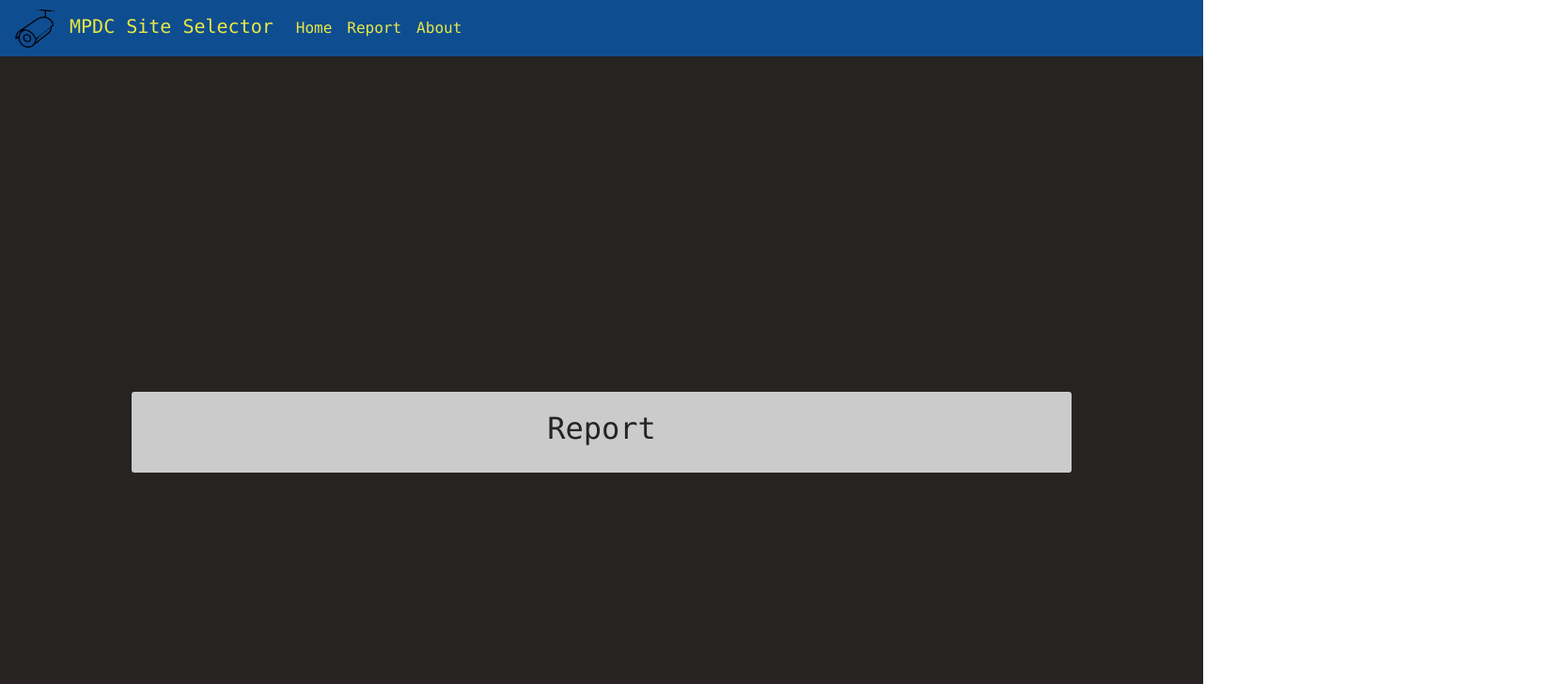
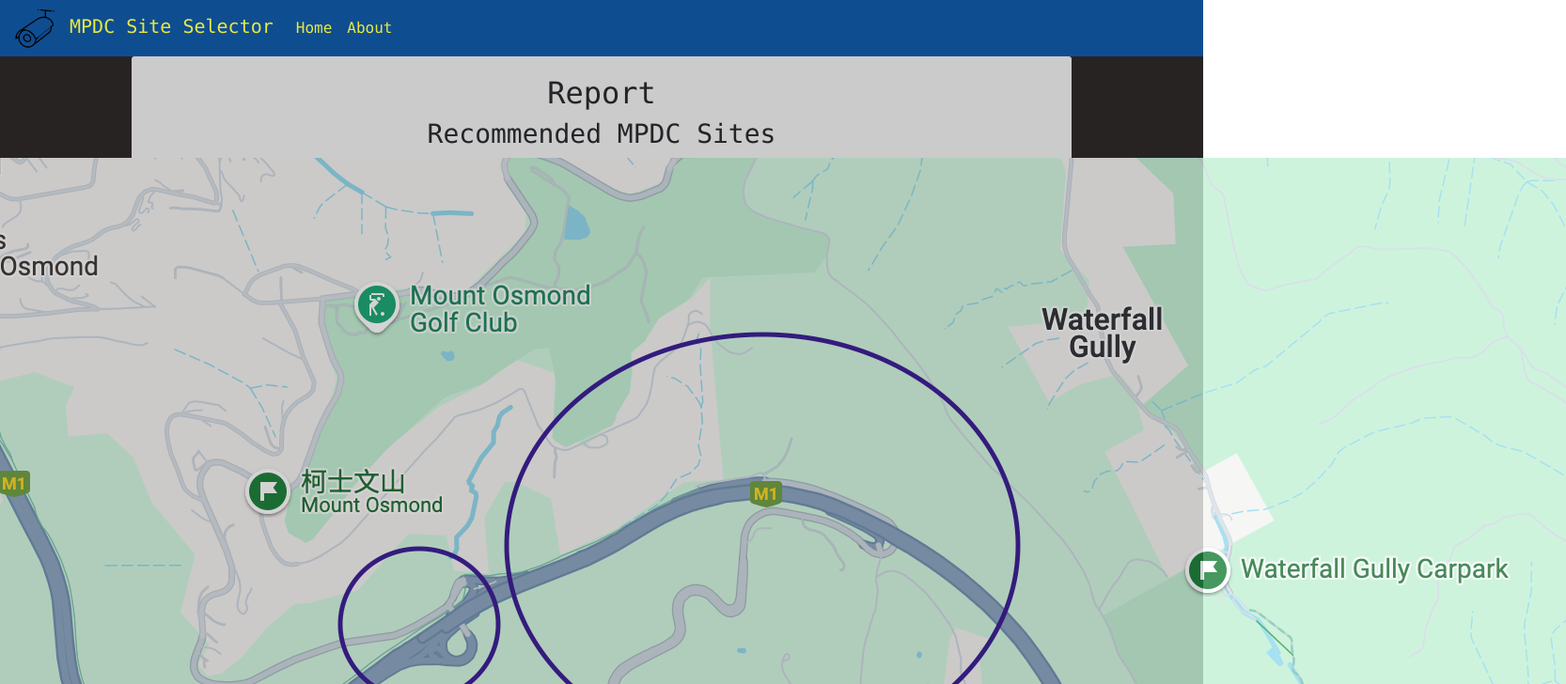
Before and after one commit to zhaqy079/MPDC-Selector, a React (Create React App) app in the folder Assig2/a2reactapp/: page /Report in a window 1280 px wide. Shown: the top 728 px of the page at 94% size, 1666 px wide, since content can reach past the window. Built offline with nearby package versions, Linux system fonts and the light colour scheme.

Commit message:
Add report map images and description layout

```diff
--- a/Assig2/a2reactapp/src/App.js
+++ b/Assig2/a2reactapp/src/App.js
@@ -30,7 +30,7 @@ function App() {
                   <div className="collapse navbar-collapse" id="navbarNav">
                       <div className="navbar-nav">
                           <Link className="nav-link active" to="/Home">Home</Link>
-                          <Link className="nav-link" to="/Report">Report</Link>
+                          {/*<Link className="nav-link" to="/Report">Report</Link>*/}
                           <Link className="nav-link" to="/About">About</Link>
                       </div>
                   </div>
--- a/Assig2/a2reactapp/src/components/Report.js
+++ b/Assig2/a2reactapp/src/components/Report.js
@@ -1,10 +1,31 @@
-import React from 'react';
+import React, { useState, useEffect } from 'react';
 
 function Report() {
+
     return (
-        <div className = "reportpage" >
+        <div className = "report-page" >
+            <h2>Report</h2>
+            {/*Display maprequest*/}
+            <div className="report-display">
+                <h3>Recommended MPDC Sites</h3>
+                {/*The first location report content*/}
+                <div className="report-row">
+                    <img src="/image1.png"  className="report-image" />
+                    <div className="report-description">
+                        <h4>LEAWOOD GARDENS, South Eastern Freeway</h4>
+                        <p>This location in the Eastern District is ideal for monitoring due to its highest offence count in our DB.</p>
+                    </div>
+                </div>
+                {/*The second location report content*/}
+                <div className="report-row">
+                    <img src="/image2.png" className="location-image" />
+                    <div className="report-description">
+                        <h4>ADELAIDE, Grote Street/West Terrace</h4>
+                        <p>This location is also in the Eastern District and shows significant mobile phone usage offences.</p>
+                    </div>
+                </div>
 
-            <h2>Report</h2>
+            </div>
 
         </div >
     );
```
Also changed, not shown: Assig2/a2reactapp/public/image1.png (added), Assig2/a2reactapp/public/image2.png (added).
